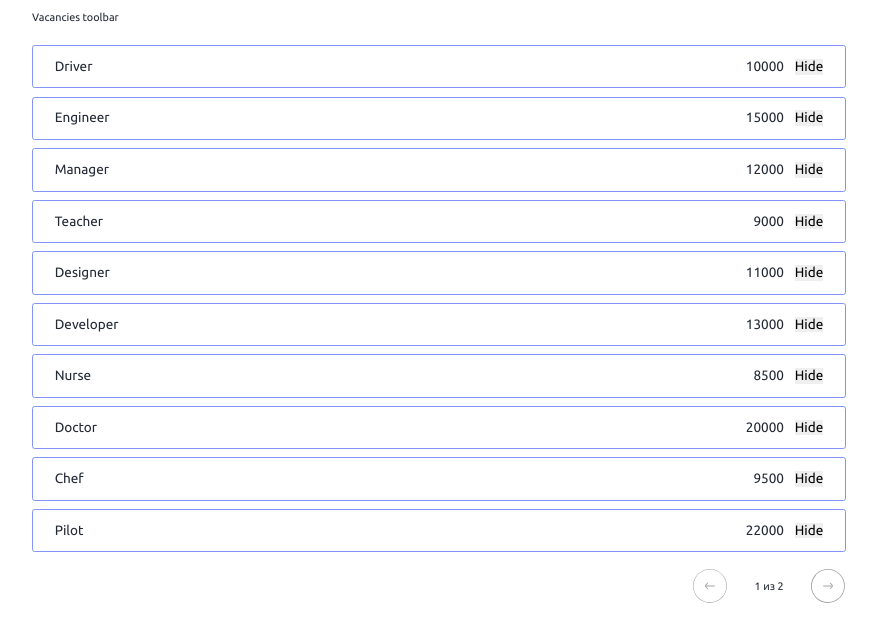
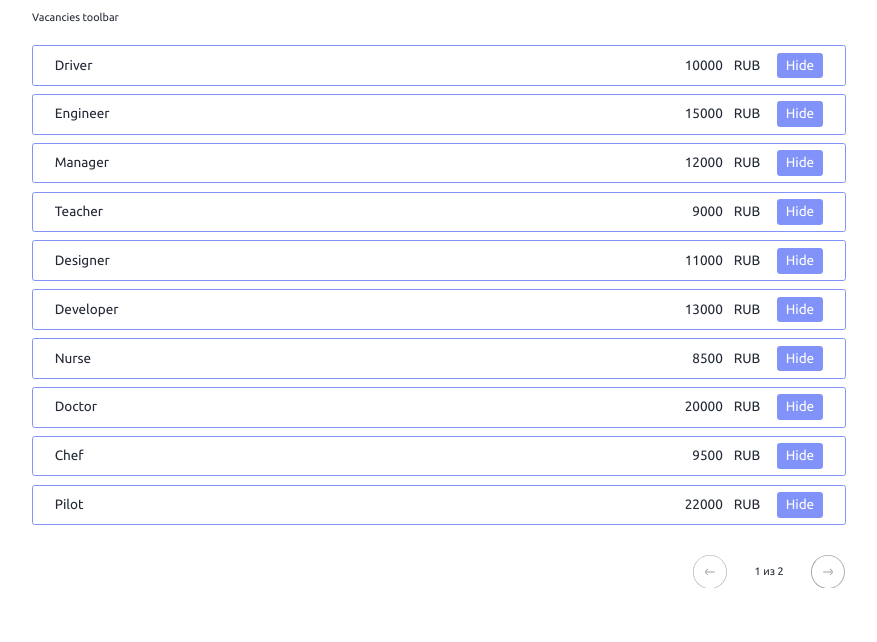
Before and after one commit to VillemanArm/antey_test_task, a Vue app: page / in a window 1280 px wide. Shown: the top 642 px of the page, without its empty margins (201-1078 px from the left). Built offline with nearby package versions, Linux system fonts and the light colour scheme.

Commit message:
feat: add button layout

```diff
--- a/src/assets/styles/constants.sass
+++ b/src/assets/styles/constants.sass
@@ -2,5 +2,6 @@ $primary-color: #8193F8
 $secondary-color: #232935
 $non-active-color: #A5A4A5
 
-$background-color: #FFF
+$background-color: #FFFFFF
 $primary-font-color: #232935
+$secondary-font-color: #FFFFFF
--- a/src/assets/styles/main.sass
+++ b/src/assets/styles/main.sass
@@ -29,10 +29,16 @@ input
     background: #fff
 
 button
+    padding: 6rem 12rem
+
+    border-radius: 4rem
     outline: 0
     border: none
     cursor: pointer
 
+    transition: all 0.3s ease-in-out
+
+
 @media (max-width: 768px)
     html
         font-size: 2.6315789473684212vw
--- a/src/components/VacanciesModule/VacanciesListItem.vue
+++ b/src/components/VacanciesModule/VacanciesListItem.vue
@@ -6,7 +6,12 @@
         <span>{{vacancy.title}}</span>
         <div class="item__wrapper">
           <span>{{vacancy.salary.value}}</span>
-          <button type="button">Hide</button>
+          <span>{{ vacanciesStore.currency }}</span>
+          <button
+            type="button"
+          >
+            Hide
+          </button>
         </div>
 
     </RouterLink>
@@ -14,13 +19,13 @@
 
 <script setup lang="ts">
 import {reactive, ref, computed, onMounted, onUpdated, watch} from 'vue'
-
+import { useVacanciesStore } from '@/stores/VacanciesStore'
 
 defineProps<{
     vacancy: VacancyItem
 }>()
 
-
+const vacanciesStore = useVacanciesStore()
 </script>
 
 <style scoped lang="sass">
@@ -28,7 +33,7 @@ defineProps<{
 
 .item
   width: 1200rem
-  min-height: 64rem
+  min-height: 60rem
   padding: 0 32rem
   display: flex
   justify-content: space-between
@@ -51,6 +56,17 @@ defineProps<{
     align-self: center
     text-align: start
 
+  button
+    margin-left: 8rem
+
+    background-color: $primary-color
+    border: 1px solid $primary-color
+    color: $secondary-font-color
+
+    &:hover
+      background-color: transparent
+      color: $primary-color
+
 .item__wrapper
   display: flex
   align-items: center
--- a/src/components/VacanciesModule/VacanciesModule.vue
+++ b/src/components/VacanciesModule/VacanciesModule.vue
@@ -70,7 +70,7 @@ onMounted(() => {
   margin-bottom: 32rem
 
 .list__items
-  min-height: 747rem
+  min-height: 726rem
   margin-bottom: 24rem
   display: grid
   gap: 12rem
--- a/src/stores/VacanciesStore.ts
+++ b/src/stores/VacanciesStore.ts
@@ -6,7 +6,7 @@ declare global {
         id: number
         title: string
         salary: Salary
-
+        isHide: boolean
     }
 
     interface VacancyListFilterParameters {
@@ -53,7 +53,8 @@ export const useVacanciesStore = defineStore('vacancies', () => {
                             "coefficient": 1
                         }
                     ]
-                }
+                },
+                "isHide": false
             },
             {
                 "id": 2,
@@ -70,7 +71,8 @@ export const useVacanciesStore = defineStore('vacancies', () => {
                             "coefficient": 1
                         }
                     ]
-                }
+                },
+                "isHide": false
             },
             {
                 "id": 3,
@@ -87,7 +89,8 @@ export const useVacanciesStore = defineStore('vacancies', () => {
                             "coefficient": 1
                         }
                     ]
-                }
+                },
+                "isHide": false
             },
             {
                 "id": 4,
@@ -104,7 +107,8 @@ export const useVacanciesStore = defineStore('vacancies', () => {
                             "coefficient": 1
                         }
                     ]
-                }
+                },
+                "isHide": false
             },
             {
                 "id": 5,
@@ -121,7 +125,8 @@ export const useVacanciesStore = defineStore('vacancies', () => {
                             "coefficient": 1
                         }
                     ]
-                }
+                },
+                "isHide": false
             },
             {
                 "id": 6,
@@ -138,7 +143,8 @@ export const useVacanciesStore = defineStore('vacancies', () => {
                             "coefficient": 1
                         }
                     ]
-                }
+                },
+                "isHide": false
             },
             {
                 "id": 7,
@@ -155,7 +161,8 @@ export const useVacanciesStore = defineStore('vacancies', () => {
                             "coefficient": 1
                         }
                     ]
-                }
+                },
+                "isHide": false
             },
             {
                 "id": 8,
@@ -172,7 +179,8 @@ export const useVacanciesStore = defineStore('vacancies', () => {
                             "coefficient": 1
                         }
                     ]
-                }
+                },
+                "isHide": false
             },
             {
                 "id": 9,
@@ -189,7 +197,8 @@ export const useVacanciesStore = defineStore('vacancies', () => {
                             "coefficient": 1
                         }
                     ]
-                }
+                },
+                "isHide": false
             },
             {
                 "id": 10,
@@ -206,7 +215,8 @@ export const useVacanciesStore = defineStore('vacancies', () => {
                             "coefficient": 1
                         }
                     ]
-                }
+                },
+                "isHide": false
             },
             {
                 "id": 11,
@@ -223,7 +233,8 @@ export const useVacanciesStore = defineStore('vacancies', () => {
                             "coefficient": 1
                         }
                     ]
-                }
+                },
+                "isHide": false
             },
             {
                 "id": 12,
@@ -240,7 +251,8 @@ export const useVacanciesStore = defineStore('vacancies', () => {
                             "coefficient": 1
                         }
                     ]
-                }
+                },
+                "isHide": false
             },
             {
                 "id": 13,
@@ -257,7 +269,8 @@ export const useVacanciesStore = defineStore('vacancies', () => {
                             "coefficient": 1
                         }
                     ]
-                }
+                },
+                "isHide": false
             },
             {
                 "id": 14,
@@ -274,7 +287,8 @@ export const useVacanciesStore = defineStore('vacancies', () => {
                             "coefficient": 1
                         }
                     ]
-                }
+                },
+                "isHide": false
             },
             {
                 "id": 15,
@@ -291,7 +305,8 @@ export const useVacanciesStore = defineStore('vacancies', () => {
                             "coefficient": 1
                         }
                     ]
-                }
+                },
+                "isHide": false
             },
             {
                 "id": 16,
@@ -308,7 +323,8 @@ export const useVacanciesStore = defineStore('vacancies', () => {
                             "coefficient": 1
                         }
                     ]
-                }
+                },
+                "isHide": false
             },
             {
                 "id": 17,
@@ -325,7 +341,8 @@ export const useVacanciesStore = defineStore('vacancies', () => {
                             "coefficient": 1
                         }
                     ]
-                }
+                },
+                "isHide": false
             },
             {
                 "id": 18,
@@ -342,7 +359,8 @@ export const useVacanciesStore = defineStore('vacancies', () => {
                             "coefficient": 1
                         }
                     ]
-                }
+                },
+                "isHide": false
             },
             {
                 "id": 19,
@@ -359,7 +377,8 @@ export const useVacanciesStore = defineStore('vacancies', () => {
                             "coefficient": 1
                         }
                     ]
-                }
+                },
+                "isHide": false
             },
             {
                 "id": 20,
@@ -376,15 +395,18 @@ export const useVacanciesStore = defineStore('vacancies', () => {
                             "coefficient": 1
                         }
                     ]
-                }
+                },
+                "isHide": false
             }
         ]
 
     }
 
+    const currency = ref<CurrencyNames>('RUB')
 
     return {
         vacancyItems,
-        getVacanciesList
+        getVacanciesList,
+        currency
     }
 })
```
